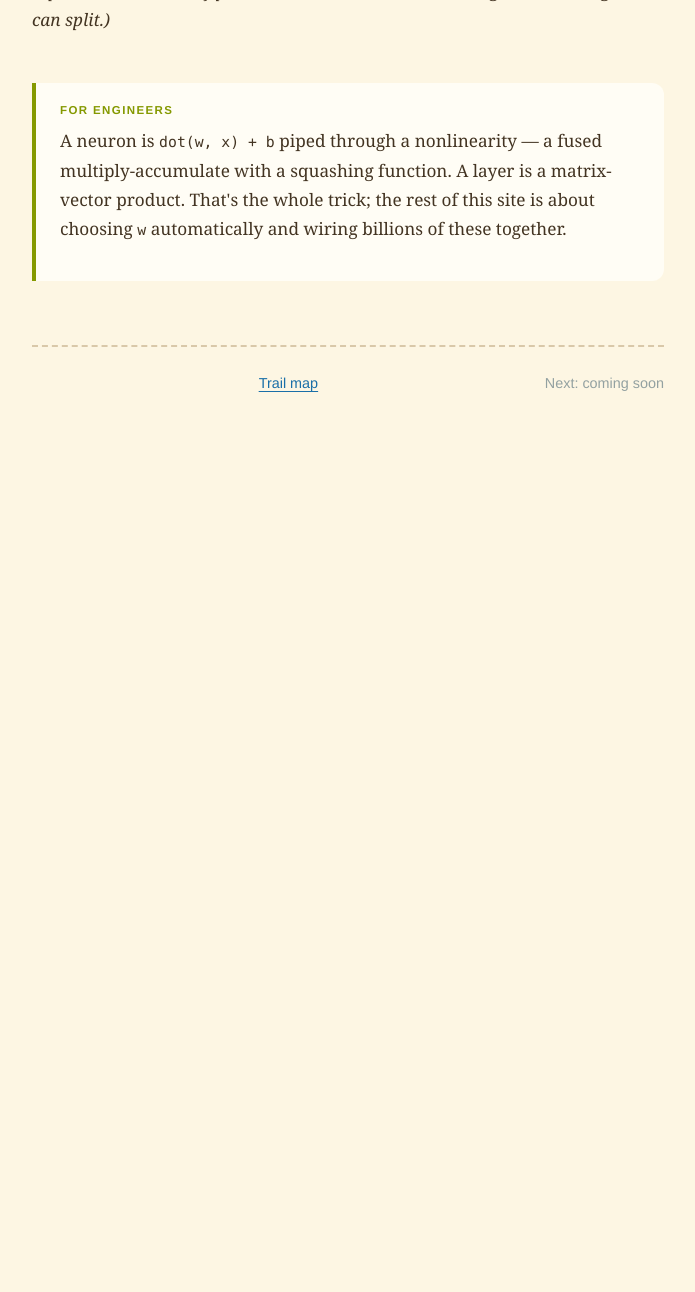
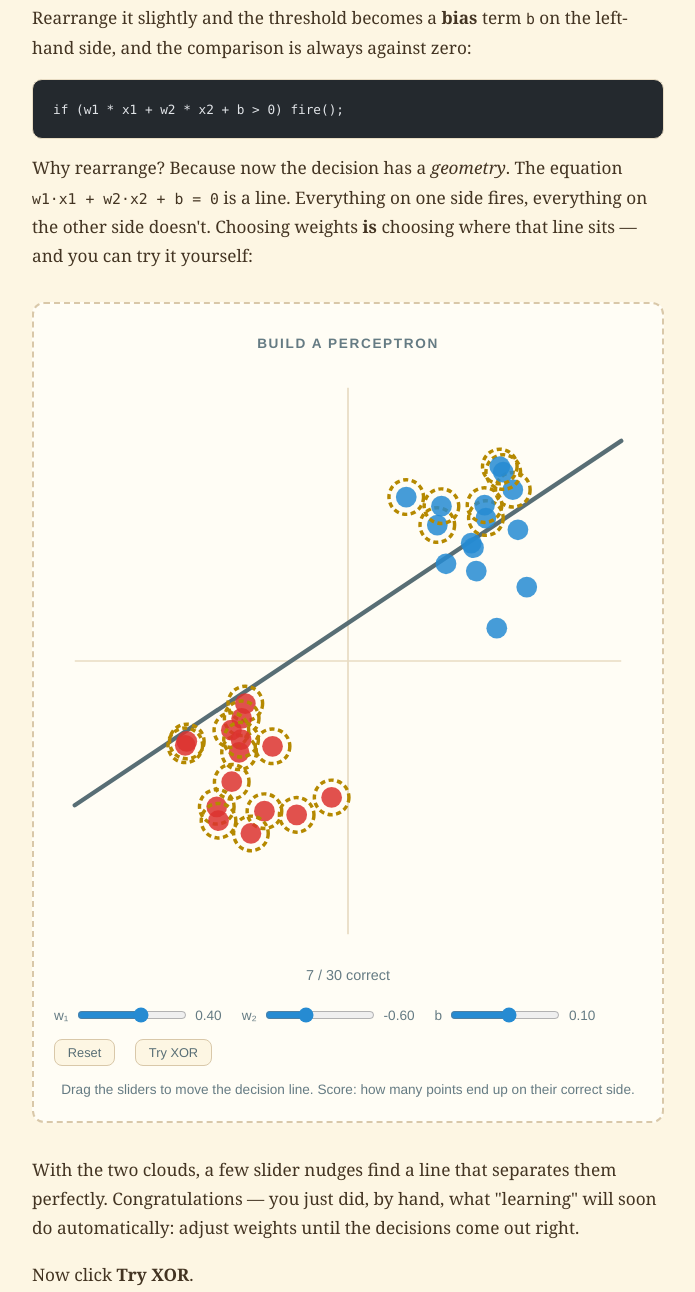
Before and after one commit to christopherhan/neural-networks-visually, an Astro site: page /chapters/the-neuron in a window 1280 px wide. Shown: the part 578-1870 px from the top of the page, without its empty margins (292-987 px from the left). Before the commit the page ends 1053 px from the top, so only its background shows below. Built offline with nearby package versions, Linux system fonts and the light colour scheme; Astro itself is replaced by a stand-in of ours; some packages are replaced by stand-ins of ours; code samples lack their colours.

Commit message:
feat: perceptron playground figure and full chapter 1 content

````diff
--- /dev/null
+++ b/src/components/figures/FigureShell.svelte
@@ -0,0 +1,77 @@
+<script lang="ts">
+  import type { Snippet } from 'svelte';
+
+  interface Props {
+    title: string;
+    caption?: string;
+    children: Snippet;
+    controls?: Snippet;
+  }
+
+  let { title, caption = '', children, controls }: Props = $props();
+</script>
+
+<figure class="fig sketch">
+  <figcaption class="fig-title label">{title}</figcaption>
+  <div class="fig-body">{@render children()}</div>
+  {#if controls}
+    <div class="fig-controls">{@render controls()}</div>
+  {/if}
+  {#if caption}
+    <p class="fig-caption">{caption}</p>
+  {/if}
+</figure>
+
+<style>
+  .fig {
+    margin: 2rem 0;
+    padding: 1.25rem;
+  }
+  .fig-title {
+    margin-bottom: 0.75rem;
+  }
+  .fig-body :global(svg) {
+    width: 100%;
+    height: auto;
+    display: block;
+  }
+  .fig-controls {
+    display: flex;
+    flex-wrap: wrap;
+    align-items: center;
+    gap: 0.75rem 1.25rem;
+    margin-top: 1rem;
+    font-family: var(--font-ui);
+    font-size: 0.85rem;
+    color: var(--muted);
+  }
+  .fig-controls :global(label) {
+    display: inline-flex;
+    align-items: center;
+    gap: 0.4rem;
+  }
+  .fig-controls :global(input[type='range']) {
+    accent-color: var(--accent-blue);
+    width: 110px;
+  }
+  .fig-controls :global(button) {
+    font-family: var(--font-ui);
+    font-size: 0.8rem;
+    padding: 0.3rem 0.8rem;
+    background: var(--paper);
+    color: var(--ink-strong);
+    border: 1.5px solid var(--line);
+    border-radius: 8px;
+    cursor: pointer;
+  }
+  .fig-controls :global(button:hover) {
+    border-color: var(--ink-strong);
+  }
+  .fig-caption {
+    font-family: var(--font-ui);
+    font-size: 0.85rem;
+    color: var(--muted);
+    margin: 0.75rem 0 0;
+    text-align: center;
+  }
+</style>
--- /dev/null
+++ b/src/components/figures/perceptron/PerceptronPlayground.svelte
@@ -0,0 +1,158 @@
+<script lang="ts">
+  import FigureShell from '../FigureShell.svelte';
+  import { twoClouds, xorQuadrants, type Point2 } from '../../../lib/nn/datasets';
+  import { linearScale } from '../../../lib/viz/scale';
+
+  const DEFAULTS = { w1: 0.4, w2: -0.6, b: 0.1 };
+
+  let w1 = $state(DEFAULTS.w1);
+  let w2 = $state(DEFAULTS.w2);
+  let b = $state(DEFAULTS.b);
+  let mode: 'clouds' | 'xor' = $state('clouds');
+
+  const clouds = twoClouds(15, 1);
+  const xor = xorQuadrants(40); // default seed — pinned balanced by datasets tests
+  const points = $derived(mode === 'clouds' ? clouds : xor);
+
+  const sx = linearScale([-1.2, 1.2], [12, 328]);
+  const sy = linearScale([-1.2, 1.2], [328, 12]);
+
+  const predict = (p: Point2) => (w1 * p.x + w2 * p.y + b > 0 ? 1 : -1);
+  const sum = (p: Point2) => w1 * p.x + w2 * p.y + b;
+
+  const correct = $derived(points.filter((p) => predict(p) === p.label).length);
+  const accuracy = $derived(correct / points.length);
+
+  // Decision line w1*x + w2*y + b = 0, clipped to the domain box.
+  const line = $derived.by(() => {
+    if (Math.abs(w1) < 1e-9 && Math.abs(w2) < 1e-9) return null;
+    if (Math.abs(w2) >= Math.abs(w1)) {
+      const yAt = (x: number) => -(w1 * x + b) / w2;
+      return { x1: -1.2, y1: yAt(-1.2), x2: 1.2, y2: yAt(1.2) };
+    }
+    const xAt = (y: number) => -(w2 * y + b) / w1;
+    return { x1: xAt(-1.2), y1: -1.2, x2: xAt(1.2), y2: 1.2 };
+  });
+
+  // XOR's best achievable single-line accuracy hovers around 50–75%.
+  const showWall = $derived(mode === 'xor' && accuracy >= 0.6);
+
+  function reset() {
+    w1 = DEFAULTS.w1;
+    w2 = DEFAULTS.w2;
+    b = DEFAULTS.b;
+  }
+
+  function setMode(m: 'clouds' | 'xor') {
+    mode = m;
+    reset();
+  }
+
+  const fmt = (v: number) => v.toFixed(2);
+</script>
+
+<FigureShell
+  title="Build a perceptron"
+  caption="Drag the sliders to move the decision line. Score: how many points end up on their correct side."
+>
+  {#snippet children()}
+    <svg viewBox="0 0 340 340" aria-label="Scatter plot of labeled points with an adjustable decision line">
+      <line x1={sx(-1.2)} y1={sy(0)} x2={sx(1.2)} y2={sy(0)} stroke="var(--line-soft)" stroke-width="1" />
+      <line x1={sx(0)} y1={sy(-1.2)} x2={sx(0)} y2={sy(1.2)} stroke="var(--line-soft)" stroke-width="1" />
+
+      {#if line}
+        <line
+          x1={sx(line.x1)}
+          y1={sy(line.y1)}
+          x2={sx(line.x2)}
+          y2={sy(line.y2)}
+          stroke="var(--ink-strong)"
+          stroke-width="2.5"
+          stroke-linecap="round"
+        />
+      {/if}
+
+      {#each points as p}
+        {@const wrong = predict(p) !== p.label}
+        <g>
+          <title>
+            {`w₁·x + w₂·y + b = ${fmt(sum(p))} → predicts ${sum(p) > 0 ? '+1' : '−1'}, actually ${p.label > 0 ? '+1' : '−1'}`}
+          </title>
+          <circle
+            cx={sx(p.x)}
+            cy={sy(p.y)}
+            r="6"
+            fill={p.label === 1 ? 'var(--accent-blue)' : 'var(--accent-red)'}
+            opacity="0.85"
+          />
+          {#if wrong}
+            <circle
+              cx={sx(p.x)}
+              cy={sy(p.y)}
+              r="10"
+              fill="none"
+              stroke="var(--accent-gold)"
+              stroke-width="2"
+              stroke-dasharray="3 2"
+            />
+          {/if}
+        </g>
+      {/each}
+    </svg>
+
+    <p class="score" class:perfect={correct === points.length}>
+      {correct} / {points.length} correct
+      {#if correct === points.length}— separated!{/if}
+    </p>
+
+    {#if showWall}
+      <p class="wall">
+        Stuck? That's the point. No single line can split all four quadrants —
+        this is the famous <strong>XOR wall</strong> that stalled neural
+        networks for a decade. Breaking through it takes bendier functions
+        (next chapter) and stacked layers (chapter 6).
+      </p>
+    {/if}
+  {/snippet}
+
+  {#snippet controls()}
+    <label>w₁ <input type="range" min="-2" max="2" step="0.05" bind:value={w1} /> {fmt(w1)}</label>
+    <label>w₂ <input type="range" min="-2" max="2" step="0.05" bind:value={w2} /> {fmt(w2)}</label>
+    <label>b <input type="range" min="-1.5" max="1.5" step="0.05" bind:value={b} /> {fmt(b)}</label>
+    <button type="button" onclick={reset}>Reset</button>
+    <button
+      type="button"
+      class:active={mode === 'xor'}
+      onclick={() => setMode(mode === 'xor' ? 'clouds' : 'xor')}
+    >
+      {mode === 'xor' ? '← Back to clouds' : 'Try XOR'}
+    </button>
+  {/snippet}
+</FigureShell>
+
+<style>
+  .score {
+    font-family: var(--font-ui);
+    font-size: 0.9rem;
+    text-align: center;
+    color: var(--muted);
+    margin: 0.5rem 0 0;
+  }
+  .score.perfect {
+    color: var(--accent-green);
+    font-weight: 700;
+  }
+  .wall {
+    font-family: var(--font-ui);
+    font-size: 0.85rem;
+    background: var(--paper);
+    border-left: 3px solid var(--accent-red);
+    padding: 0.6rem 0.9rem;
+    margin: 0.75rem 0 0;
+    color: var(--ink);
+  }
+  button.active {
+    border-color: var(--accent-red);
+    color: var(--accent-red);
+  }
+</style>
--- a/src/content/chapters/the-neuron.mdx
+++ b/src/content/chapters/the-neuron.mdx
@@ -6,6 +6,7 @@ summary: From if statements to weighted sums — the smallest unit of learning.
 
 import MathAside from '../../components/layout/MathAside.astro';
 import EngineerFooter from '../../components/layout/EngineerFooter.astro';
+import PerceptronPlayground from '../../components/figures/perceptron/PerceptronPlayground.svelte';
 
 You already write neurons. Every time you code a threshold —
 
@@ -15,25 +16,65 @@ if (0.6 * temperature + 0.4 * humidity > 75) turnOnFan();
 
 — you've built one: a weighted sum of inputs compared against a threshold.
 That is the perceptron, the 1958 original, and it is the atom this entire
-site builds from. The only thing it can't do yet is *choose its own weights*.
+site builds from.
+
+Look at the shape of that `if` statement. Each input gets a **weight** — a
+number saying how much it matters. Temperature matters more than humidity
+here (0.6 vs 0.4), so it pulls harder on the decision. Sum up the pulls,
+compare against a threshold, act. That's the whole machine.
+
+Rearrange it slightly and the threshold becomes a **bias** term `b` on the
+left-hand side, and the comparison is always against zero:
+
+```ts
+if (w1 * x1 + w2 * x2 + b > 0) fire();
+```
+
+Why rearrange? Because now the decision has a *geometry*. The equation
+`w1·x1 + w2·x2 + b = 0` is a line. Everything on one side fires, everything
+on the other side doesn't. Choosing weights **is** choosing where that line
+sits — and you can try it yourself:
+
+<PerceptronPlayground client:visible />
+
+With the two clouds, a few slider nudges find a line that separates them
+perfectly. Congratulations — you just did, by hand, what "learning" will
+soon do automatically: adjust weights until the decisions come out right.
+
+Now click **Try XOR**.
+
+The pattern is simple — same-sign coordinates are one class, opposite-sign
+the other — but no line you can draw gets them all. You can prove it to
+yourself in about thirty seconds of frustrated slider-dragging. This is the
+**XOR wall**, and it is not a toy problem: in 1969 Minsky and Papert used
+exactly this limitation to argue perceptrons were a dead end, and neural
+network research froze for a decade.
+
+The escape route has two parts, and they are the next two ideas in this
+course: activation functions that *bend* (so decisions aren't stuck being
+straight lines), and layers that *stack* (so simple decisions compose into
+complicated ones). A single neuron can only draw a line. A network of them
+can draw anything.
 
 <MathAside>
 
-A neuron computes $y = \sigma(w \cdot x + b)$, where $w$ are the weights,
-$b$ is the bias, and $\sigma$ is an activation function. The perceptron's
-$\sigma$ is a hard step: output $1$ if the sum is positive, else $0$.
+A neuron computes $y = \sigma(w \cdot x + b)$, where $w$ is the weight
+vector, $b$ is the bias, and $\sigma$ is an activation function. The
+perceptron's $\sigma$ is a hard step: output $1$ if $w \cdot x + b > 0$,
+else $-1$. The decision boundary $w \cdot x + b = 0$ is a hyperplane —
+a line in 2D, a plane in 3D — and $w$ is its normal vector: it points
+perpendicular to the boundary, toward the positive class.
 
 </MathAside>
-
-*(Interactive figure coming in Stage 2: adjust the weights yourself and try
-to separate two clouds of points — then meet the XOR arrangement no single
-line can split.)*
 
 <EngineerFooter>
 
 A neuron is `dot(w, x) + b` piped through a nonlinearity — a fused
 multiply-accumulate with a squashing function. A layer is a matrix-vector
-product. That's the whole trick; the rest of this site is about choosing
-`w` automatically and wiring billions of these together.
+product; a network is a pipeline of them. That's the whole trick. The rest
+of this site is about choosing `w` automatically (chapters 3–5) and wiring
+billions of these together (chapters 6 onward). The figure above is powered
+by the same ~150-line autograd engine you'll meet in chapter 4 — view
+source, it's all there.
 
 </EngineerFooter>
````
